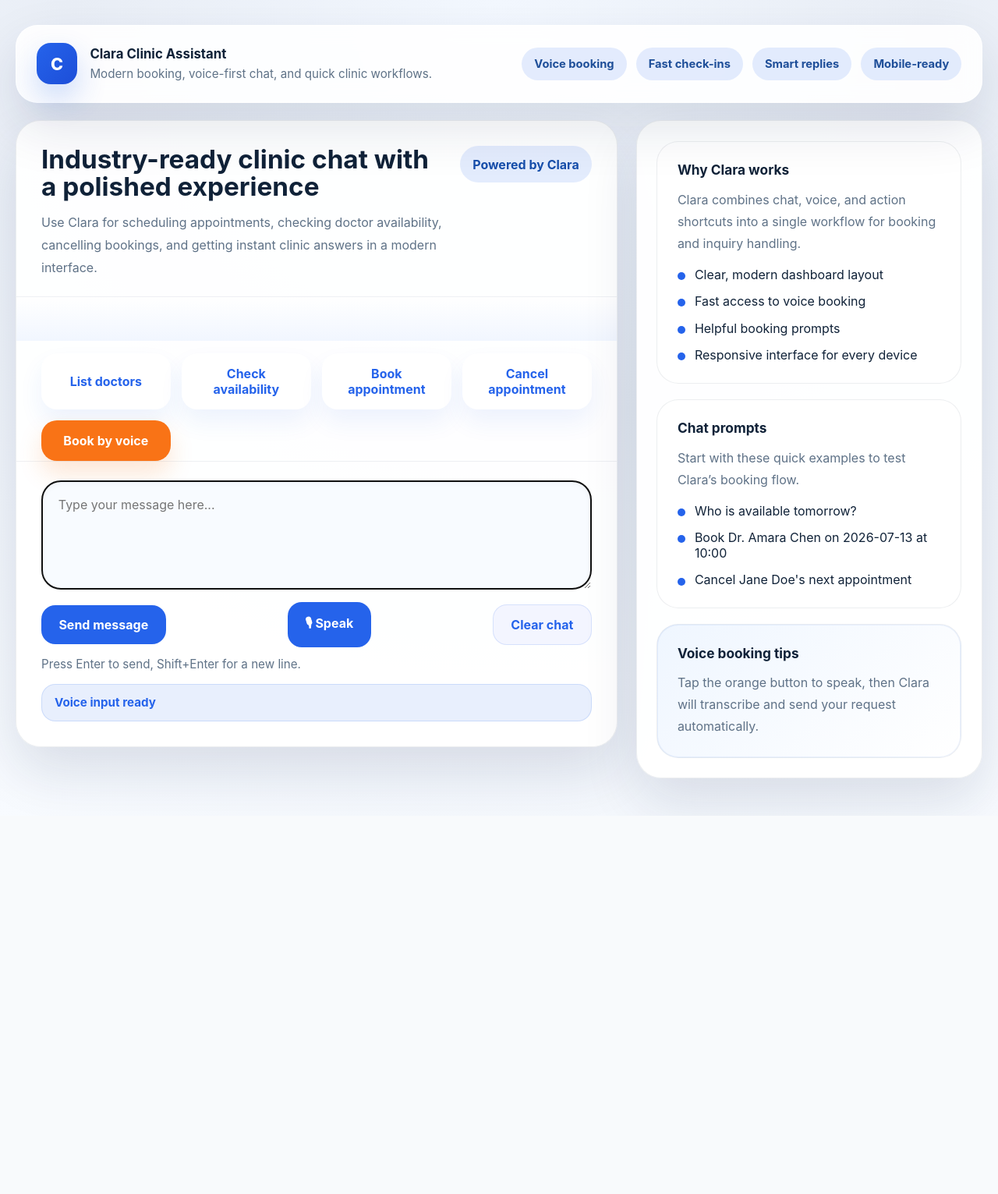
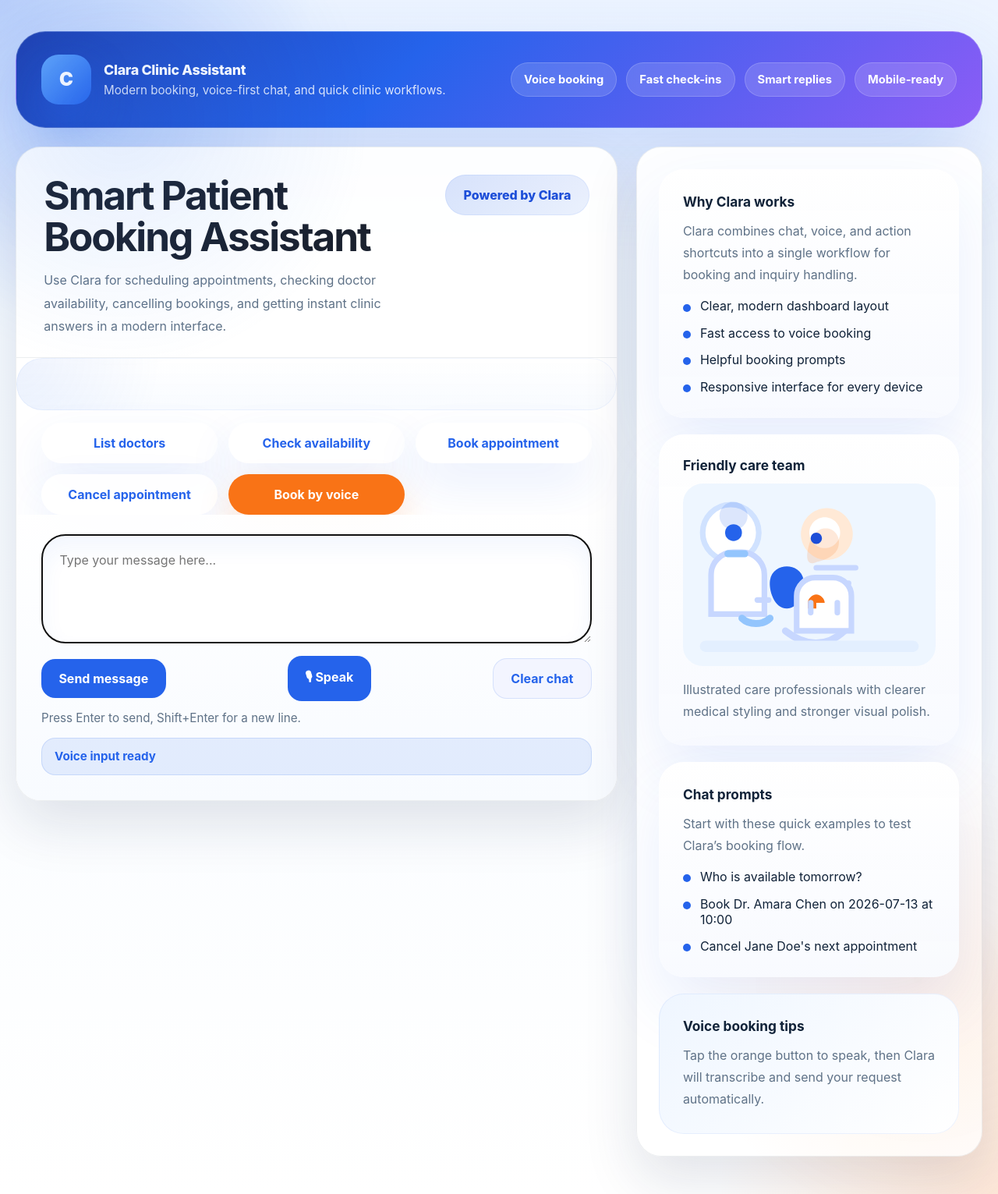
Before and after one commit to faizanarshad/Health, a Flask app: page / in a window 1280 px wide. Shown: the whole page at 78% size. Before the commit the page ends 1046 px from the top, so only its background shows below. Run offline with Flask 2, Linux system fonts and the light colour scheme.

Commit message:
Update clinic UI illustration and refine sidebar branding

```diff
--- a/templates/index.html
+++ b/templates/index.html
@@ -24,7 +24,9 @@
       body {
         margin: 0;
         min-height: 100vh;
-        background: radial-gradient(circle at top, #f3f8ff 0%, #e9eef6 45%, #f8fbff 100%);
+        background: radial-gradient(circle at left top, rgba(37, 99, 235, 0.24), transparent 20%),
+                    radial-gradient(circle at right bottom, rgba(249, 115, 22, 0.16), transparent 18%),
+                    linear-gradient(180deg, #eef5ff 0%, #f7fbff 36%, #ffffff 100%);
         color: var(--text);
       }
 
@@ -33,11 +35,21 @@
       img { max-width: 100%; display: block; }
 
       .app-shell {
+        position: relative;
         max-width: 1320px;
         margin: 0 auto;
-        padding: 2rem 1.25rem 3rem;
+        padding: 2.5rem 1.25rem 3rem;
         display: grid;
-        gap: 1.4rem;
+        gap: 1.5rem;
+      }
+
+      .app-shell::before {
+        content: '';
+        position: absolute;
+        inset: 0;
+        pointer-events: none;
+        background: radial-gradient(circle at 12% 10%, rgba(59, 130, 246, 0.12), transparent 18%),
+                    radial-gradient(circle at 92% 82%, rgba(249, 115, 22, 0.10), transparent 18%);
       }
 
       .topbar {
@@ -45,12 +57,12 @@
         align-items: center;
         justify-content: space-between;
         gap: 1rem;
-        padding: 1.4rem 1.6rem;
-        border-radius: 28px;
-        background: rgba(255, 255, 255, 0.88);
-        box-shadow: var(--shadow);
-        border: 1px solid rgba(255, 255, 255, 0.8);
-        backdrop-filter: blur(14px);
+        padding: 1.8rem 2rem;
+        border-radius: 38px;
+        background: linear-gradient(135deg, #1e40af 0%, #2563eb 40%, #8b5cf6 100%);
+        box-shadow: 0 48px 120px rgba(37, 99, 235, 0.22);
+        border: 1px solid rgba(255, 255, 255, 0.22);
+        color: white;
       }
 
       .brand {
@@ -60,28 +72,30 @@
       }
 
       .brand-mark {
-        width: 3.3rem;
-        height: 3.3rem;
-        border-radius: 18px;
+        width: 4rem;
+        height: 4rem;
+        border-radius: 22px;
         display: grid;
         place-items: center;
-        background: linear-gradient(135deg, #2563eb 0%, #1d4ed8 100%);
+        background: linear-gradient(135deg, #60a5fa 0%, #2563eb 100%);
         color: white;
-        font-size: 1.35rem;
-        font-weight: 800;
-        box-shadow: 0 18px 38px rgba(37, 99, 235, 0.24);
+        font-size: 1.5rem;
+        font-weight: 900;
+        box-shadow: 0 24px 52px rgba(37, 99, 235, 0.36);
       }
 
       .brand-copy p {
         margin: 0;
-        font-size: 1.05rem;
-        font-weight: 700;
+        font-size: 1.12rem;
+        font-weight: 800;
+        letter-spacing: -0.02em;
+        color: white;
       }
 
       .brand-copy span {
         display: block;
         margin-top: 0.35rem;
-        color: var(--muted);
+        color: rgba(255, 255, 255, 0.84);
         font-size: 0.95rem;
       }
 
@@ -98,10 +112,12 @@
         gap: 0.4rem;
         padding: 0.75rem 1rem;
         border-radius: 999px;
-        background: rgba(37, 99, 235, 0.12);
-        color: #1f4f99;
+        background: rgba(255, 255, 255, 0.14);
+        color: white;
         font-size: 0.92rem;
         font-weight: 700;
+        border: 1px solid rgba(255,255,255,0.18);
+        backdrop-filter: blur(10px);
       }
 
       .main-grid {
@@ -127,48 +143,54 @@
       }
 
       .panel-top {
-        display: flex;
-        align-items: flex-start;
-        justify-content: space-between;
-        gap: 1rem;
-        padding: 2rem 2rem 1.4rem;
-        border-bottom: 1px solid rgba(96, 112, 133, 0.1);
+        display: grid;
+        grid-template-columns: minmax(0, 1.5fr) auto;
+        gap: 1.5rem;
+        padding: 2.2rem 2.2rem 1.5rem;
+        border-bottom: 1px solid rgba(96, 112, 133, 0.12);
       }
 
       .panel-top h1 {
         margin: 0;
-        font-size: clamp(2rem, 2.6vw, 2.9rem);
-        line-height: 1.05;
+        font-size: clamp(3.2rem, 3.4vw, 4.8rem);
+        line-height: 1.03;
+        letter-spacing: -0.04em;
+        color: rgba(17, 24, 39, 0.96);
       }
 
       .panel-top p {
-        margin: 0.9rem 0 0;
+        margin: 1rem 0 0;
         color: var(--muted);
-        max-width: 60ch;
-        line-height: 1.8;
+        max-width: 52ch;
+        line-height: 1.85;
       }
 
       .panel-pill {
-        padding: 0.85rem 1rem;
+        align-self: start;
+        padding: 1rem 1.45rem;
         border-radius: 999px;
-        background: rgba(37, 99, 235, 0.12);
-        color: #164eab;
-        font-weight: 700;
+        background: linear-gradient(135deg, rgba(37, 99, 235, 0.18), rgba(37, 99, 235, 0.09));
+        color: #1d4ed8;
+        font-weight: 800;
         white-space: nowrap;
+        box-shadow: inset 0 0 0 1px rgba(37, 99, 235, 0.08);
       }
 
       .messages {
         flex: 1;
         overflow-y: auto;
         display: grid;
-        gap: 1.05rem;
-        padding: 1.75rem 2rem;
-        background: linear-gradient(180deg, rgba(255, 255, 255, 0.96), rgba(241, 246, 255, 0.98));
+        gap: 1.15rem;
+        padding: 2.1rem 2rem;
+        background: radial-gradient(circle at top left, rgba(37,99,235,0.08), transparent 24%),
+                    linear-gradient(180deg, rgba(255,255,255,0.98), #f8fbff 100%);
+        border-radius: 34px;
+        box-shadow: inset 0 0 0 1px rgba(37,99,235,0.06);
       }
 
       .message {
         display: grid;
-        gap: 0.4rem;
+        gap: 0.45rem;
         max-width: 78%;
       }
 
@@ -176,24 +198,24 @@
       .message.user { justify-self: end; }
 
       .bubble {
-        padding: 1.2rem 1.4rem;
-        border-radius: 28px;
+        padding: 1.3rem 1.5rem;
+        border-radius: 34px;
         line-height: 1.75;
         white-space: pre-wrap;
         word-break: break-word;
-        box-shadow: 0 22px 40px rgba(45, 68, 138, 0.08);
+        box-shadow: 0 26px 70px rgba(37, 99, 235, 0.08);
       }
 
       .message.agent .bubble {
-        background: #f7fbff;
+        background: #eef5ff;
         color: var(--text);
-        border-bottom-left-radius: 6px;
+        border-bottom-left-radius: 14px;
       }
 
       .message.user .bubble {
         background: linear-gradient(135deg, #2563eb 0%, #1f4fb8 100%);
         color: white;
-        border-bottom-right-radius: 6px;
+        border-bottom-right-radius: 14px;
       }
 
       .meta {
@@ -204,30 +226,38 @@
       .quick-actions {
         padding: 1rem 2rem 0 2rem;
         display: grid;
-        grid-template-columns: repeat(4, minmax(0, 1fr));
-        gap: 0.9rem;
+        grid-template-columns: repeat(3, minmax(0, 1fr));
+        gap: 0.85rem;
       }
 
       .quick-actions button {
         border: none;
-        border-radius: 20px;
-        padding: 1rem;
-        background: #ffffff;
+        border-radius: 28px;
+        padding: 1rem 1.25rem;
+        background: rgba(255,255,255,0.92);
         color: var(--primary);
         font-weight: 700;
-        box-shadow: 0 16px 30px rgba(37, 99, 235, 0.08);
-        transition: transform 150ms ease, background 150ms ease;
+        box-shadow: 0 26px 60px rgba(37, 99, 235, 0.1);
+        transition: transform 150ms ease, background 150ms ease, box-shadow 150ms ease;
       }
 
       .quick-actions button:hover {
         transform: translateY(-2px);
-        background: #eff6ff;
+        background: rgba(239, 246, 255, 0.95);
+        box-shadow: 0 28px 70px rgba(37, 99, 235, 0.14);
+      }
+
+      .quick-actions button:focus-visible {
+        outline: 3px solid rgba(37, 99, 235, 0.25);
+        outline-offset: 3px;
       }
 
       .quick-actions button.voice-action {
+        grid-column: span 1;
         background: var(--accent);
         color: white;
-        box-shadow: 0 16px 30px rgba(249, 115, 22, 0.18);
+        border-color: rgba(249, 115, 22, 0.22);
+        box-shadow: 0 20px 40px rgba(249, 115, 22, 0.18);
       }
 
       .quick-actions button.voice-action:hover {
@@ -235,22 +265,23 @@
       }
 
       .chat-form {
-        padding: 1.5rem 2rem 2rem;
+        padding: 1.6rem 2rem 2rem;
         display: grid;
         gap: 1rem;
-        border-top: 1px solid rgba(96, 112, 133, 0.1);
+        border-top: none;
+        background: linear-gradient(180deg, rgba(255,255,255,0.94), #f8fbff 100%);
       }
 
       .chat-form textarea {
         width: 100%;
         min-height: 140px;
-        border-radius: 24px;
-        border: 1px solid rgba(96, 112, 133, 0.18);
-        padding: 1.25rem 1.3rem;
-        background: #f8fbff;
+        border-radius: 30px;
+        border: 1px solid rgba(37, 99, 235, 0.14);
+        padding: 1.35rem 1.4rem;
+        background: rgba(255, 255, 255, 0.95);
         resize: vertical;
         color: var(--text);
-        box-shadow: inset 0 2px 8px rgba(15, 38, 78, 0.05);
+        box-shadow: inset 0 15px 30px rgba(37, 99, 235, 0.06);
       }
 
       .chat-form-footer {
@@ -305,18 +336,22 @@
 
       .sidebar {
         display: grid;
-        gap: 1.25rem;
-        padding: 1.6rem;
+        gap: 1.3rem;
+        padding: 1.8rem;
       }
 
-      .info-card {
-        background: rgba(255, 255, 255, 0.96);
-        border-radius: 28px;
-        padding: 1.6rem;
-        border: 1px solid rgba(96, 112, 133, 0.12);
+      .info-card,
+      .illustration-card {
+        background: linear-gradient(180deg, rgba(255,255,255,0.96), rgba(248, 250, 255, 0.95));
+        border-radius: 32px;
+        padding: 1.9rem;
+        border: none;
+        box-shadow: 0 36px 82px rgba(37, 99, 235, 0.10);
+        backdrop-filter: blur(14px);
       }
 
-      .info-card h3 {
+      .info-card h3,
+      .illustration-card h3 {
         margin: 0 0 0.85rem;
         font-size: 1.08rem;
       }
@@ -348,6 +383,25 @@
         border-radius: 50%;
         background: #2563eb;
         flex-shrink: 0;
+      }
+
+      .illustration-card {
+        position: relative;
+        overflow: hidden;
+        padding-top: 1.8rem;
+      }
+
+      .illustration-card svg {
+        width: 100%;
+        height: auto;
+        display: block;
+        margin-bottom: 1rem;
+      }
+
+      .illustration-card p {
+        margin: 0;
+        color: var(--muted);
+        line-height: 1.75;
       }
 
       .info-card.alt {
@@ -402,7 +456,7 @@
         <article class="chat-panel">
           <div class="panel-top">
             <div>
-              <h1>Industry-ready clinic chat with a polished experience</h1>
+              <h1>Smart Patient Booking Assistant</h1>
               <p>Use Clara for scheduling appointments, checking doctor availability, cancelling bookings, and getting instant clinic answers in a modern interface.</p>
             </div>
             <div class="panel-pill">Powered by Clara</div>
@@ -440,6 +494,34 @@
               <li><span class="feature-dot"></span>Helpful booking prompts</li>
               <li><span class="feature-dot"></span>Responsive interface for every device</li>
             </ul>
+          </div>
+
+          <div class="illustration-card">
+            <h3>Friendly care team</h3>
+            <svg viewBox="0 0 360 260" fill="none" xmlns="http://www.w3.org/2000/svg" aria-hidden="true">
+              <rect x="0" y="0" width="360" height="260" rx="28" fill="#eef6ff" />
+              <circle cx="68" cy="70" r="40" fill="#ffffff" stroke="#d0e2ff" stroke-width="8" />
+              <path d="M40 130C40 112.326 54.3269 98 72 98H84C101.673 98 116 112.326 116 130V186H40V130Z" fill="#ffffff" stroke="#c7d7ff" stroke-width="8" />
+              <path d="M64 100H88" stroke="#93c5fd" stroke-width="10" stroke-linecap="round" />
+              <path d="M72 66C83.046 66 92 57.046 92 46C92 34.954 83.046 26 72 26C60.954 26 52 34.954 52 46C52 57.046 60.954 66 72 66Z" fill="#2563eb" opacity="0.16" />
+              <path d="M242 72C242 51.908 225.092 35 205 35C184.908 35 168 51.908 168 72C168 92.092 184.908 109 205 109C225.092 109 242 92.092 242 72Z" fill="#ffe9d6" />
+              <path d="M202 92C214.091 92 224 82.091 224 70C224 57.909 214.091 48 202 48C189.909 48 180 57.909 180 70C180 82.091 189.909 92 202 92Z" fill="#ffffff" />
+              <path d="M190 112C198 110 214 106 220 94C226 82 220 66 206 64C192 62 182 74 178 94C174 114 182 116 190 112Z" fill="#f97316" opacity="0.16" />
+              <path d="M172 138C170 124 158 118 148 118C138 118 126 124 124 138C122 152 130 178 148 178C166 178 174 152 172 138Z" fill="#2563eb" />
+              <path d="M190 120H246" stroke="#c7d7ff" stroke-width="8" stroke-linecap="round" />
+              <path d="M198 142H236" stroke="#c7d7ff" stroke-width="8" stroke-linecap="round" />
+              <path d="M146 210C174 232 204 234 230 210" stroke="#c7d7ff" stroke-width="10" stroke-linecap="round" />
+              <path d="M32 232H328" stroke="#e3efff" stroke-width="16" stroke-linecap="round" />
+              <path d="M240 160C240 146 228 134 214 134H188C174 134 162 146 162 160V210H240V160Z" fill="#ffffff" stroke="#c7d7ff" stroke-width="8" />
+              <path d="M202 170C202 164 196 158 190 158C184 158 178 164 178 170V178H190V170H202Z" fill="#f97316" />
+              <path d="M182 170V184" stroke="#c7d7ff" stroke-width="8" stroke-linecap="round" />
+              <path d="M220 170V184" stroke="#c7d7ff" stroke-width="8" stroke-linecap="round" />
+              <path d="M106 166H122" stroke="#c7d7ff" stroke-width="8" stroke-linecap="round" />
+              <path d="M84 192C94 202 114 202 124 192" stroke="#93c5fd" stroke-width="10" stroke-linecap="round" />
+              <circle cx="72" cy="70" r="12" fill="#2563eb" />
+              <path d="M198 78C198 82.4183 194.418 86 190 86C185.582 86 182 82.4183 182 78C182 73.5817 185.582 70 190 70C194.418 70 198 73.5817 198 78Z" fill="#1d4ed8" />
+            </svg>
+            <p>Illustrated care professionals with clearer medical styling and stronger visual polish.</p>
           </div>
 
           <div class="info-card">
```
